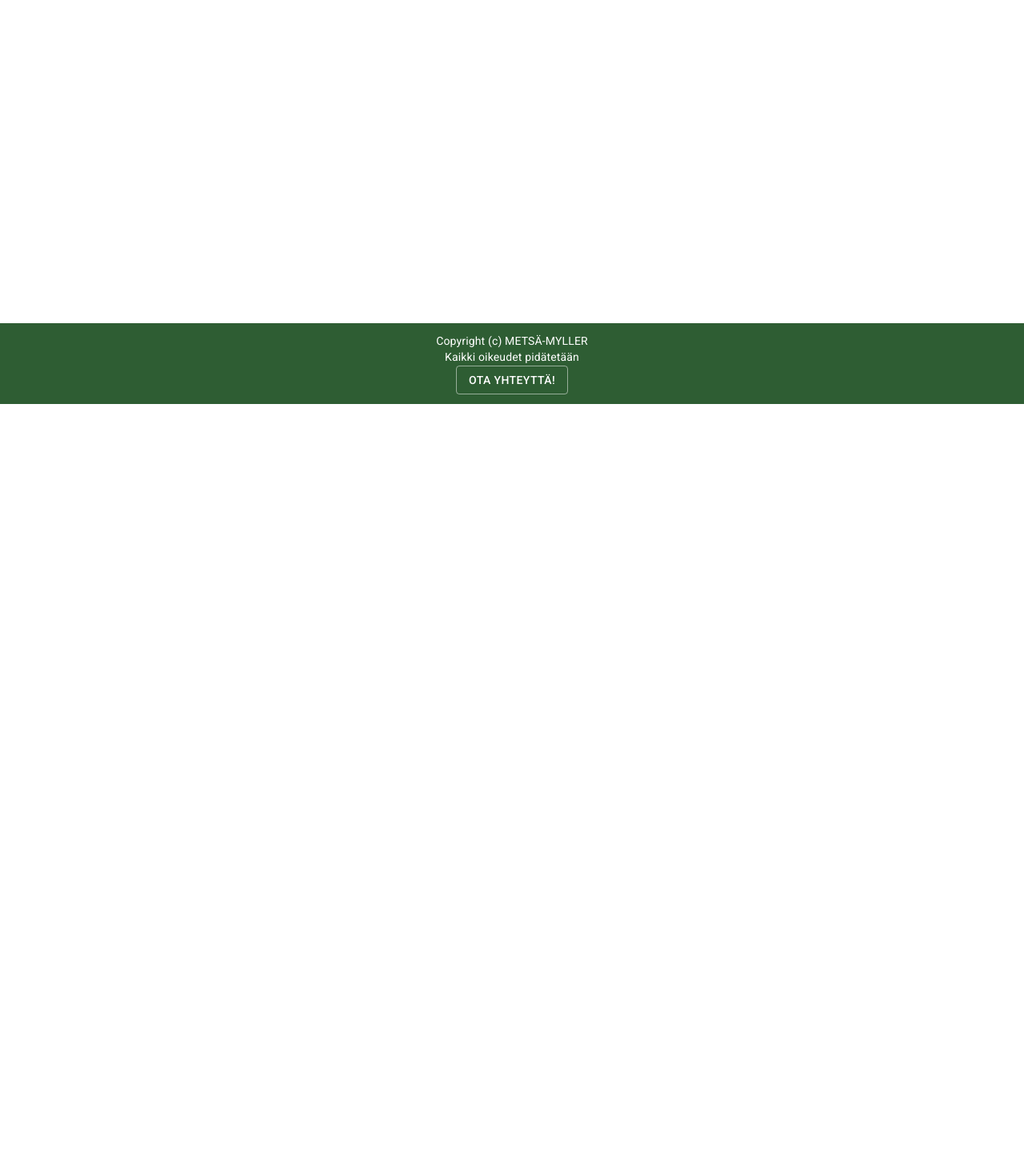
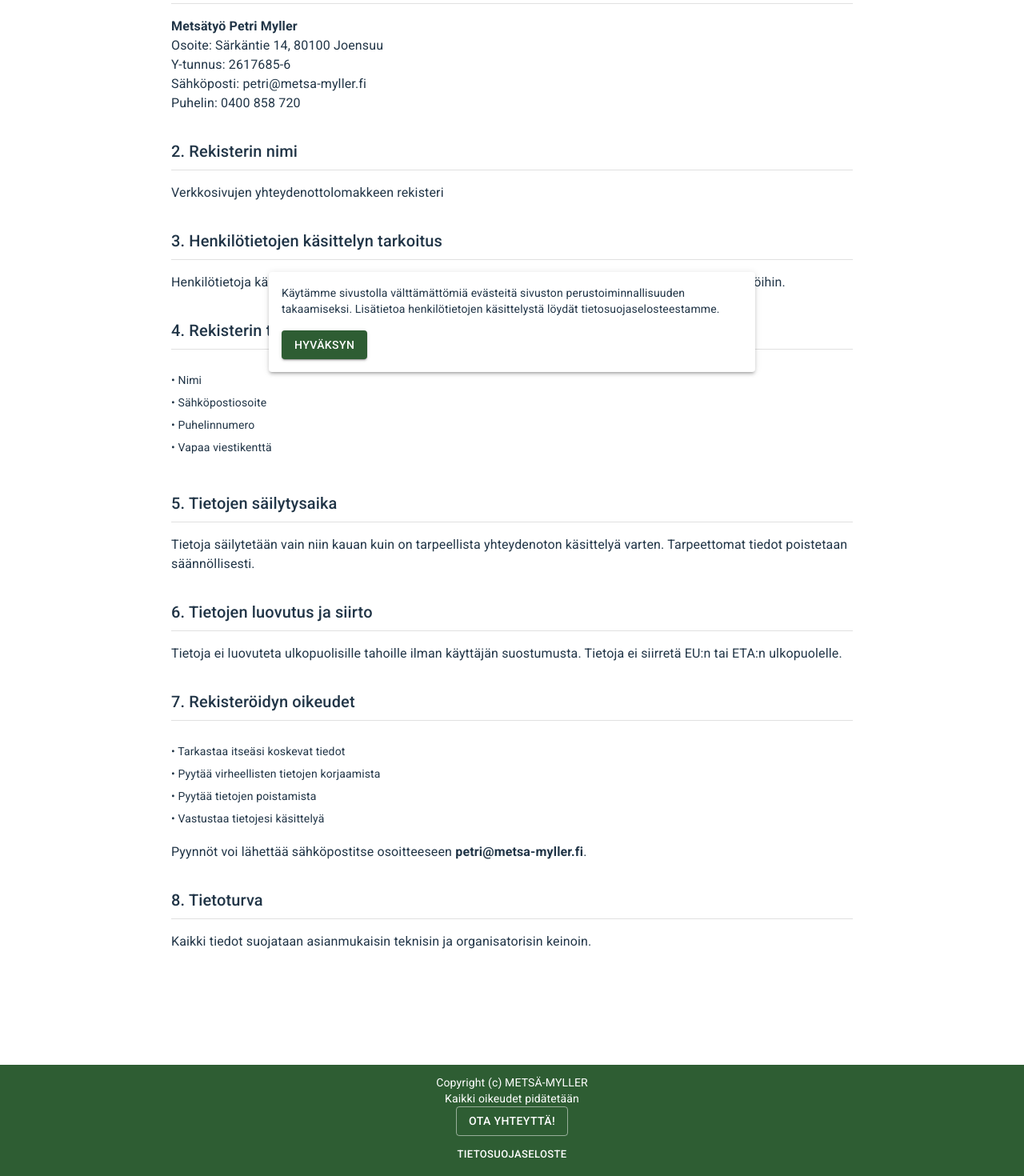
Before and after one commit to roopemyller/metsa-myller-websource, a React (Vite) app: page /tietosuoja in a window 1280 px wide. Shown: the part 295-1765 px from the top of the page at 80% size. Before the commit the page ends 800 px from the top, so only its background shows below. Built offline with nearby package versions, Linux system fonts and the light colour scheme.

Commit message:
feature: added cookie consent and privacy policy

```diff
--- a/src/App.tsx
+++ b/src/App.tsx
@@ -4,6 +4,8 @@ import Header from './components/Header'
 import Footer from './components/Footer'
 import Services from './components/Services'
 import ScrollToTop from './components/ScrollToTop'
+import CookieConsent from './components/CookieConsent'
+import PrivacyPolicy from './components/PrivacyPolicy'
 
 import './App.css'
 import Contact from './components/Contact'
@@ -41,10 +43,12 @@ const App : React.FC = () => {
               <Route path="/" element={<Home />} />
               <Route path="/palvelut" element={<Services />} />
               <Route path="/yhteystiedot" element={<Contact />} />
+              <Route path="/tietosuoja" element={<PrivacyPolicy/>}/>
             </Routes>
           </Container>
         </Box>
         <Footer />
+        <CookieConsent />
       </Box>
     </BrowserRouter>
   )
--- /dev/null
+++ b/src/components/CookieConsent.tsx
@@ -0,0 +1,44 @@
+import { Box, Button, Snackbar, Typography } from '@mui/material'
+import { useState, useEffect } from 'react'
+
+const CookieConsent = () => {
+  const [open, setOpen] = useState(false)
+
+  useEffect(() => {
+    const consent = localStorage.getItem('cookieConsent')
+    if (!consent) {
+      setOpen(true)
+    }
+  }, [])
+
+  const handleAccept = () => {
+    localStorage.setItem('cookieConsent', 'accepted')
+    setOpen(false)
+  }
+
+  return (
+    <Snackbar
+      open={open}
+      anchorOrigin={{ vertical: 'bottom', horizontal: 'center' }}
+    >
+      <Box sx={{
+        bgcolor: 'background.paper',
+        p: 2,
+        borderRadius: 1,
+        boxShadow: 3,
+        maxWidth: 600,
+        m: 2
+      }}>
+        <Typography variant="body2" paragraph>
+          Käytämme sivustolla välttämättömiä evästeitä sivuston perustoiminnallisuuden takaamiseksi.
+          Lisätietoa henkilötietojen käsittelystä löydät tietosuojaselosteestamme.
+        </Typography>
+        <Button variant="contained" color="primary" onClick={handleAccept}>
+          Hyväksyn
+        </Button>
+      </Box>
+    </Snackbar>
+  )
+}
+
+export default CookieConsent
--- a/src/components/Footer.tsx
+++ b/src/components/Footer.tsx
@@ -28,6 +28,17 @@ const Footer = () => {
                 >
                     Ota yhteyttä!
                 </Button>
+
+                <Box sx={{ mt: 1 }}>
+                    <Button
+                        component={Link}
+                        to="/tietosuoja"
+                        color="secondary"
+                        size="small"
+                    >
+                        Tietosuojaseloste
+                    </Button>
+                </Box>
             </Container>
         </Box>
     )
--- /dev/null
+++ b/src/components/PrivacyPolicy.tsx
@@ -0,0 +1,100 @@
+import { Box, Typography, Container, Divider, List, ListItem, ListItemText } from '@mui/material'
+
+const PrivacyPolicy = () => {
+  return (
+     <Container maxWidth="md" sx={{ py: 6 }}>
+      <Typography variant="h4" gutterBottom fontWeight="bold">
+        Tietosuojaseloste
+      </Typography>
+      <Typography variant="body2" color="text.secondary" mb={4}>
+        Päivitetty: 10.5.2025
+      </Typography>
+
+      <Section title="1. Rekisterinpitäjä">
+        <Typography>
+          <strong>Metsätyö Petri Myller</strong><br />
+          Osoite: Särkäntie 14, 80100 Joensuu<br />
+          Y-tunnus: 2617685-6 <br />
+          Sähköposti: petri@metsa-myller.fi<br />
+          Puhelin: 0400 858 720
+        </Typography>
+      </Section>
+
+      <Section title="2. Rekisterin nimi">
+        <Typography>Verkkosivujen yhteydenottolomakkeen rekisteri</Typography>
+      </Section>
+
+      <Section title="3. Henkilötietojen käsittelyn tarkoitus">
+        <Typography>
+          Henkilötietoja käsitellään, jotta voimme käsitellä ja vastata
+          yhteydenottopyyntöihin sekä tarjouspyyntöihin.
+        </Typography>
+      </Section>
+
+      <Section title="4. Rekisterin tietosisältö">
+        <List dense>
+          {["Nimi", "Sähköpostiosoite", "Puhelinnumero", "Vapaa viestikenttä"].map((item) => (
+            <ListItem key={item} disablePadding>
+              <ListItemText primary={`• ${item}`} />
+            </ListItem>
+          ))}
+        </List>
+      </Section>
+
+      <Section title="5. Tietojen säilytysaika">
+        <Typography>
+          Tietoja säilytetään vain niin kauan kuin on tarpeellista
+          yhteydenoton käsittelyä varten. Tarpeettomat tiedot poistetaan
+          säännöllisesti.
+        </Typography>
+      </Section>
+
+      <Section title="6. Tietojen luovutus ja siirto">
+        <Typography>
+          Tietoja ei luovuteta ulkopuolisille tahoille ilman käyttäjän
+          suostumusta. Tietoja ei siirretä EU:n tai ETA:n ulkopuolelle.
+        </Typography>
+      </Section>
+
+      <Section title="7. Rekisteröidyn oikeudet">
+        <List dense>
+          {[
+            "Tarkastaa itseäsi koskevat tiedot",
+            "Pyytää virheellisten tietojen korjaamista",
+            "Pyytää tietojen poistamista",
+            "Vastustaa tietojesi käsittelyä",
+          ].map((item) => (
+            <ListItem key={item} disablePadding>
+              <ListItemText primary={`• ${item}`} />
+            </ListItem>
+          ))}
+        </List>
+        <Typography mt={1}>
+          Pyynnöt voi lähettää sähköpostitse osoitteeseen{" "}
+          <strong>petri@metsa-myller.fi</strong>.
+        </Typography>
+      </Section>
+
+      <Section title="8. Tietoturva">
+        <Typography>
+          Kaikki tiedot suojataan asianmukaisin teknisin ja organisatorisin keinoin.
+        </Typography>
+      </Section>
+    </Container>
+  );
+};
+
+const Section: React.FC<{ title: string; children: React.ReactNode }> = ({
+  title,
+  children,
+}) => (
+  <Box mb={4}>
+    <Typography variant="h6" gutterBottom fontWeight="medium">
+      {title}
+    </Typography>
+    <Divider sx={{ mb: 2 }} />
+    {children}
+  </Box>
+);
+
+export default PrivacyPolicy;
```
